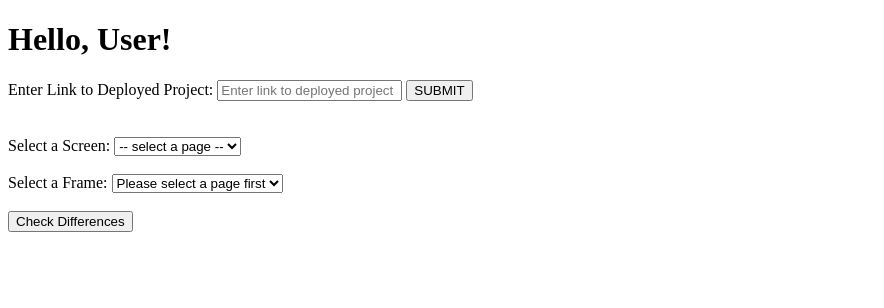
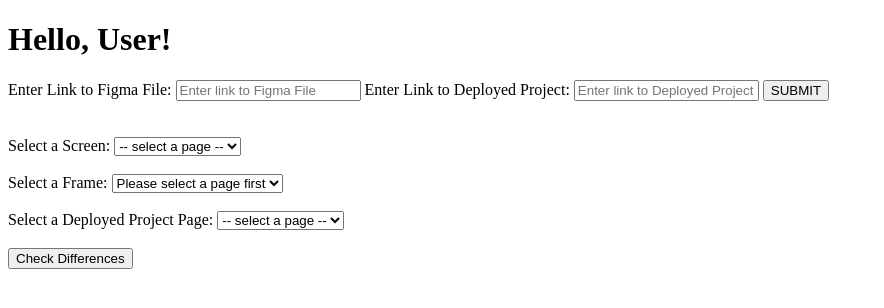
Before and after one commit to ncmarker/pixel, a Flask app: template templates/home.html in a window 1280 px wide. Shown: the top 308 px of the page, without its empty margins (0-884 px from the left). Run offline with Flask 3, Linux system fonts and the light colour scheme; the template is opened without the code that fills it: most values are stand-ins (such as "Sample title", 1, 10 or a date in 2020).

Commit message:
Two URL's entered and comparison message displayed

```diff
--- a/app.py
+++ b/app.py
@@ -7,6 +7,7 @@ import os
 from dotenv import load_dotenv
 
 import save_local_img as sli
+import scrape_url as su
 
 # Load environment variables from .env file
 load_dotenv()
@@ -64,11 +65,9 @@ def fetch_frames(figma_file_url, access_token):
                 # Iterate over the children of the canvas (i.e. each paage)
                 for child in canvas['children']:
                     if child['type'] == 'FRAME':
-                        # append a tuple of in form (frame_name, frame_id)
-                        frames.append((child['name'], child['id']))
-                        print("WIDTH: " + str(child['absoluteBoundingBox']['width']))
-                        print("HEIGHT: " + str(child['absoluteBoundingBox']['height']))
-
+                        frame_dimensions = (child['absoluteBoundingBox']['width'], child['absoluteBoundingBox']['height'])
+                        # append a tuple of in form (frame_name, frame_id, (width, height))
+                        frames.append((child['name'], child['id'], frame_dimensions))
 
                 # Add tuples to the dictionary with page name as key
                 page_frames[page_name] = frames
@@ -149,10 +148,15 @@ def oauth_callback():
 def home():
     if request.method == 'POST':
         figma_file_url = request.form['figma_file_url']
+        deployed_project_url = request.form['deployed_url']
+
         page_frames = fetch_frames(figma_file_url, session.get('access_token'))
+        deployed_project_pages = su.get_pages_from_url(deployed_project_url)
+
         session['page_frames'] = page_frames
+        # session['deployed_project_pages'] = deployed_project_pages
 
-        return render_template('home.html', page_frames=page_frames)
+        return render_template('home.html', page_frames=page_frames, deployed_project_pages=deployed_project_pages)
 
     return render_template('home.html')
 
@@ -167,21 +171,28 @@ def api_get_page_frames(page):
     return page_frames_filtered
 
 
-@app.route('/api/<page>/<frame>/')
-def api_get_image_link(page, frame):
+@app.route('/api/compare/')
+def api_get_image_link():
+    page = request.args.get('selectedPage')
+    frame = request.args.get('selectedFrame')
+    deployedPage = request.args.get('selectedDeployedPage')
     page_frames = session['page_frames']
     node_id = -1
+    frame_width = -1
+    frame_height = -1
     for f in page_frames.get(page):
         if f[0] == frame:
             node_id = f[1]
+            frame_width = f[2][0]
+            frame_height = f[2][1]
+
 
     img_link1 = fetch_image_download_link(session.get('access_token'), node_id)
-    img_link2 = None
+    image2_path = su.get_screenshot_of_page(deployedPage, frame_width, frame_height)
 
-    # LEFT OFF HERE ----------------------------------
-    sli.compare_url_images(img_link1, img_link2)
+    response = sli.compare_url_images(img_link1, image2_path)
 
-    return img_link1
+    return response
 
 
 
--- a/img_comparison.py
+++ b/img_comparison.py
@@ -23,8 +23,8 @@ def compare_two_images(image1_path, image2_path):
     makes request to GPT4-Vision to compare the two images
     returns: response as json
     """
-    image1_path = "testing/figma_resized.png"
-    image2_path = "testing/desktop_resized.png"
+    # image1_path = "testing/figma_resized.png"
+    # image2_path = "testing/desktop_resized.png"
 
     base64_image1 = encode_image(image1_path)
     base64_image2 = encode_image(image2_path)
--- a/templates/home.html
+++ b/templates/home.html
@@ -8,8 +8,12 @@
 <body>
     <h1>Hello, <span id="username">User</span>!</h1>
     <form action="/home" method="POST">
-        <label for="figma_file_url">Enter Link to Deployed Project:</label>
-        <input type="text" id="figma_file_url" name="figma_file_url" placeholder="Enter link to deployed project" required>
+        <label for="figma_file_url">Enter Link to Figma File:</label>
+        <input type="text" id="figma_file_url" name="figma_file_url" placeholder="Enter link to Figma File" required>
+
+        <label for="deployed_url">Enter Link to Deployed Project:</label>
+        <input type="text" id="deployed_url" name="deployed_url" placeholder="Enter link to Deployed Project" required>
+
         <button type="submit">SUBMIT</button>
     </form>
 
@@ -34,7 +38,20 @@
 
     <br><br>
 
+    <label for="deployedPagesDropdown">Select a Deployed Project Page:</label>
+    <select id="deployedPagesDropdown" name="deployedPagesDropdown">
+        <option disabled selected value>-- select a page --</option>
+        {% for page in deployed_project_pages %}
+        <option value="{{ page }}">{{ page }}</option>
+        {% endfor %}
+        <!-- Screens will be populated dynamically from JavaScript -->
+    </select>
+
+    <br><br>
+
     <button id="checkDifferencesBtn">Check Differences</button>
+
+    <p id="response"></p>
 
     <!-- jquery script import -->
     <script src="https://ajax.googleapis.com/ajax/libs/jquery/3.3.1/jquery.min.js"></script>
@@ -81,11 +98,19 @@
             var selectedPage = document.getElementById("pagesDropdown").value;
             var selectedFrame = document.getElementById("framesDropdown").value;
 
+            var selectedDeployedPage = document.getElementById("deployedPagesDropdown").value;
+
             $.ajax({
-                url: "/api/" + selectedPage + "/" + selectedFrame
+                url: "/api/compare/",
+                data: {
+                    selectedPage:  selectedPage,
+                    selectedFrame: selectedFrame,
+                    selectedDeployedPage: selectedDeployedPage
+                }
             }).done(function(response) {
                 console.log("RESPONSE");
                 console.log(response);
+                document.getElementById('response').innerHTML = response['choices'][0]['message']['content'];
             });
         });
     </script>
```
Also changed, not shown: save_local_img.py (+1 -20 lines), scrape_url.py (+72 -5 lines).
